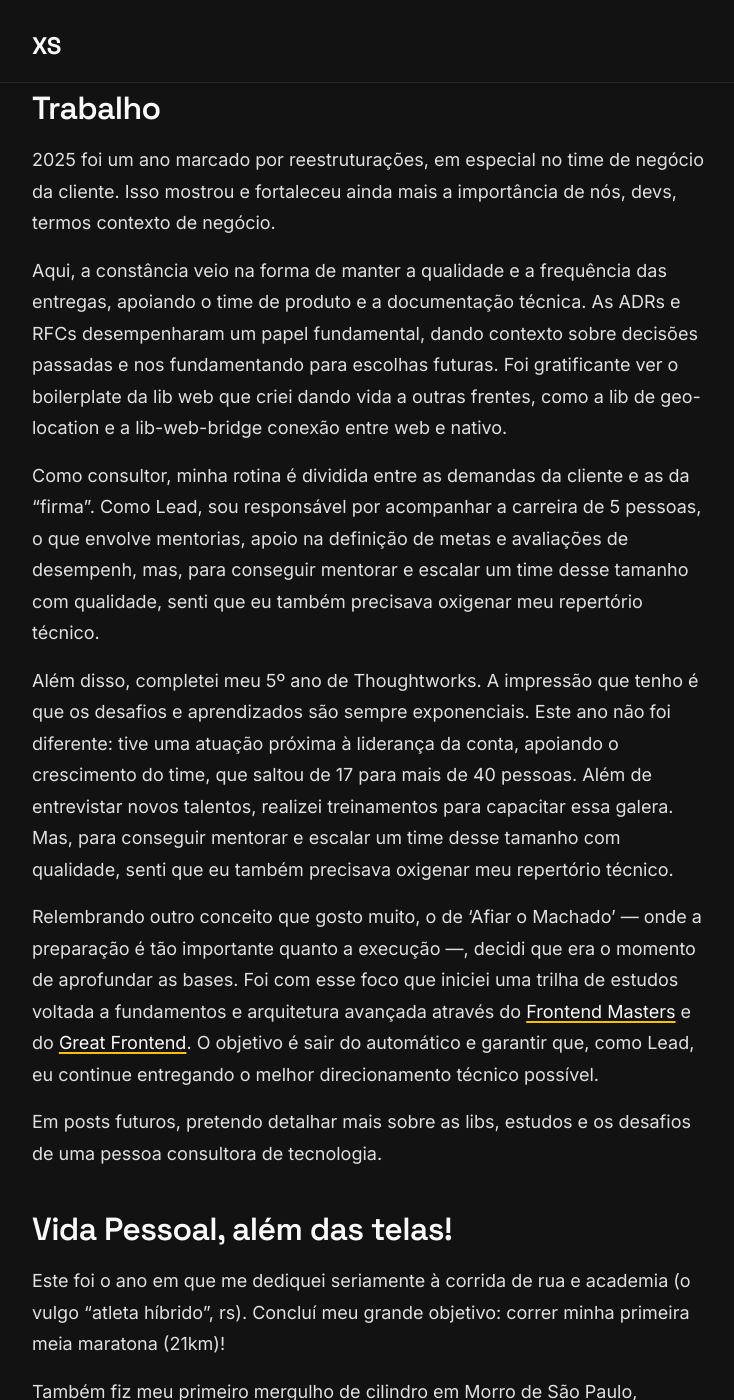
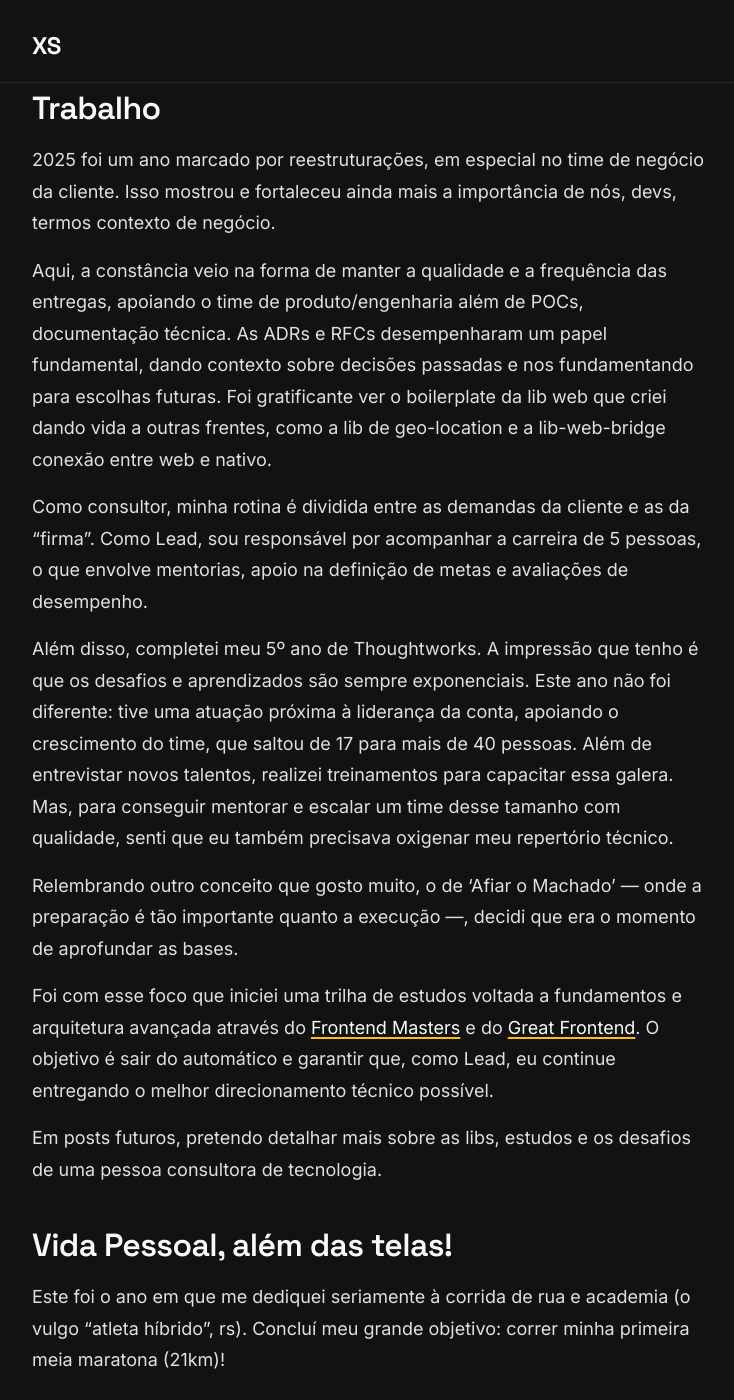
Before and after one commit to AlexsandroSA/AlexsandroSA.github.io, a Jekyll site: the page built from _posts/2026-01-08-retrospectiva-2025.md, in a window 1280 px wide and 1400 px high, scrolled down 536 px. Shown: the whole window, without its empty margins (272-1006 px from the left). Built offline with Jekyll 4.4.1, drawn with Linux system fonts in a browser that asks for light colours; comment, search, counter and statistics services are not loaded; some of the changed text lies outside the part shown.

Commit message:
refactor: update post text
Updated text for clarity and flow, including restructuring sentences and removing redundancy.

```diff
--- a/_posts/2026-01-08-retrospectiva-2025.md
+++ b/_posts/2026-01-08-retrospectiva-2025.md
@@ -18,13 +18,15 @@ Depois de muito tempo — exatos 2.108 dias, segundo o Gemini (rs) — desde o
 
 2025 foi um ano marcado por reestruturações, em especial no time de negócio da cliente. Isso mostrou e fortaleceu ainda mais a importância de nós, devs, termos contexto de negócio.
 
-Aqui, a constância veio na forma de manter a qualidade e a frequência das entregas, apoiando o time de produto e a documentação técnica. As ADRs e RFCs desempenharam um papel fundamental, dando contexto sobre decisões passadas e nos fundamentando para escolhas futuras. Foi gratificante ver o boilerplate da lib web que criei dando vida a outras frentes, como a lib de geo-location e a lib-web-bridge conexão entre web e nativo.
+Aqui, a constância veio na forma de manter a qualidade e a frequência das entregas, apoiando o time de produto/engenharia além de POCs, documentação técnica. As ADRs e RFCs desempenharam um papel fundamental, dando contexto sobre decisões passadas e nos fundamentando para escolhas futuras. Foi gratificante ver o boilerplate da lib web que criei dando vida a outras frentes, como a lib de geo-location e a lib-web-bridge conexão entre web e nativo.
 
-Como consultor, minha rotina é dividida entre as demandas da cliente e as da "firma". Como Lead, sou responsável por acompanhar a carreira de 5 pessoas, o que envolve mentorias, apoio na definição de metas e avaliações de desempenh, mas, para conseguir mentorar e escalar um time desse tamanho com qualidade, senti que eu também precisava oxigenar meu repertório técnico.
+Como consultor, minha rotina é dividida entre as demandas da cliente e as da "firma". Como Lead, sou responsável por acompanhar a carreira de 5 pessoas, o que envolve mentorias, apoio na definição de metas e avaliações de desempenho.
 
 Além disso, completei meu 5º ano de Thoughtworks. A impressão que tenho é que os desafios e aprendizados são sempre exponenciais. Este ano não foi diferente: tive uma atuação próxima à liderança da conta, apoiando o crescimento do time, que saltou de 17 para mais de 40 pessoas. Além de entrevistar novos talentos, realizei treinamentos para capacitar essa galera. Mas, para conseguir mentorar e escalar um time desse tamanho com qualidade, senti que eu também precisava oxigenar meu repertório técnico.
 
-Relembrando outro conceito que gosto muito, o de 'Afiar o Machado' — onde a preparação é tão importante quanto a execução —, decidi que era o momento de aprofundar as bases. Foi com esse foco que iniciei uma trilha de estudos voltada a fundamentos e arquitetura avançada através do [Frontend Masters](https://frontendmasters.com/) e do  [Great Frontend](https://www.greatfrontend.com/pt-BR). O objetivo é sair do automático e garantir que, como Lead, eu continue entregando o melhor direcionamento técnico possível.
+Relembrando outro conceito que gosto muito, o de 'Afiar o Machado' — onde a preparação é tão importante quanto a execução —, decidi que era o momento de aprofundar as bases.
+
+Foi com esse foco que iniciei uma trilha de estudos voltada a fundamentos e arquitetura avançada através do [Frontend Masters](https://frontendmasters.com/) e do  [Great Frontend](https://www.greatfrontend.com/pt-BR). O objetivo é sair do automático e garantir que, como Lead, eu continue entregando o melhor direcionamento técnico possível.
 
 Em posts futuros, pretendo detalhar mais sobre as libs, estudos e os desafios de uma pessoa consultora de tecnologia.
 
@@ -32,7 +34,9 @@ Em posts futuros, pretendo detalhar mais sobre as libs, estudos e os desafios de
 
 Este foi o ano em que me dediquei seriamente à corrida de rua e academia (o vulgo "atleta híbrido", rs). Concluí meu grande objetivo: correr minha primeira meia maratona (21km)!
 
-Também fiz meu primeiro mergulho de cilindro em Morro de São Paulo, mantendo a tradição da viagem em família no início do ano — aquele tipo de viagem que é difícil de organizar, mas, quando chegamos, não queremos mais voltar. No campo cultural, o destaque foi o show de Gilberto Gil (Tempo Rei). No dia a dia, foi gratificante ver a evolução da minha esposa e filhas na natação, além da mais velha mandando bem no vôlei.
+Também fiz meu primeiro mergulho de cilindro em Morro de São Paulo, mantendo a tradição da viagem em família no início do ano — aquele tipo de viagem que é difícil de organizar, mas, quando chegamos, não queremos mais voltar.
+
+No campo cultural, o destaque foi o show de Gilberto Gil (Tempo Rei). No dia a dia, foi gratificante ver a evolução da minha esposa e filhas na natação, além da mais velha mandando bem no vôlei.
 
 ### Leituras
 
```
